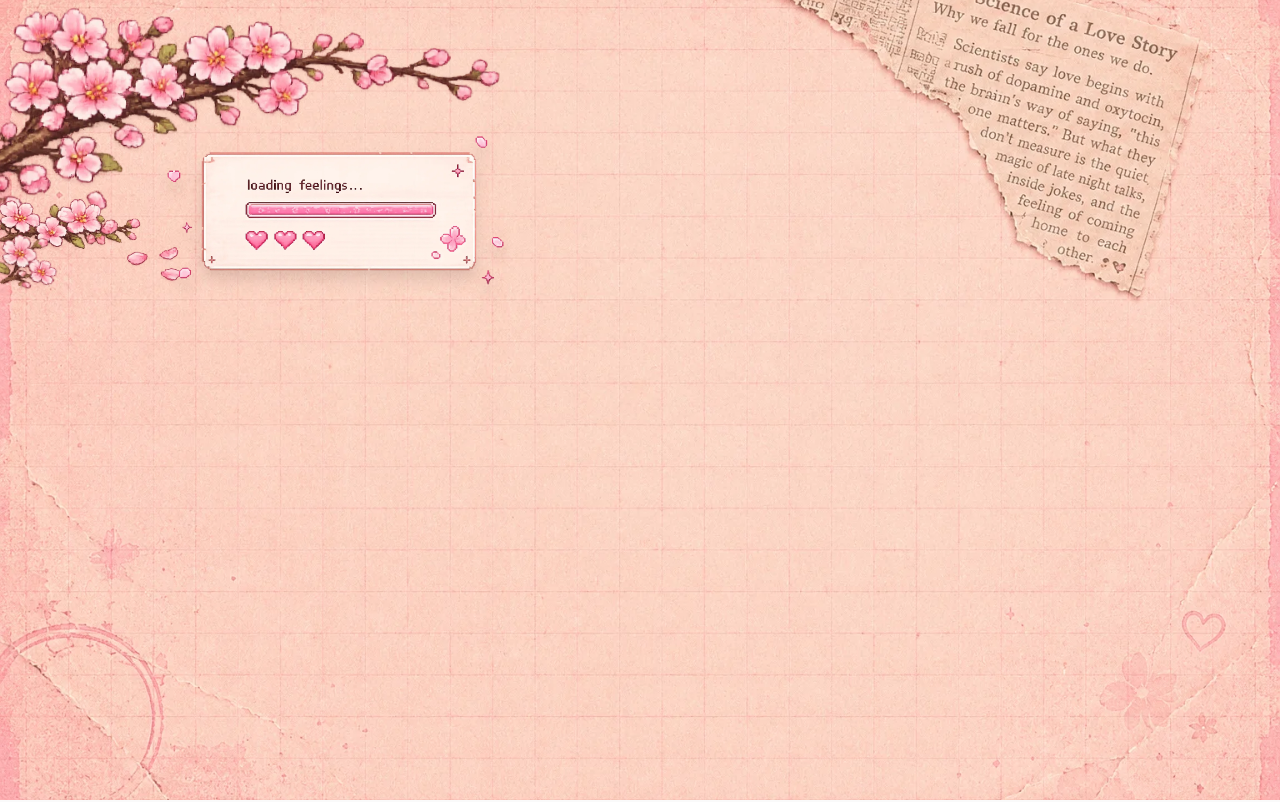
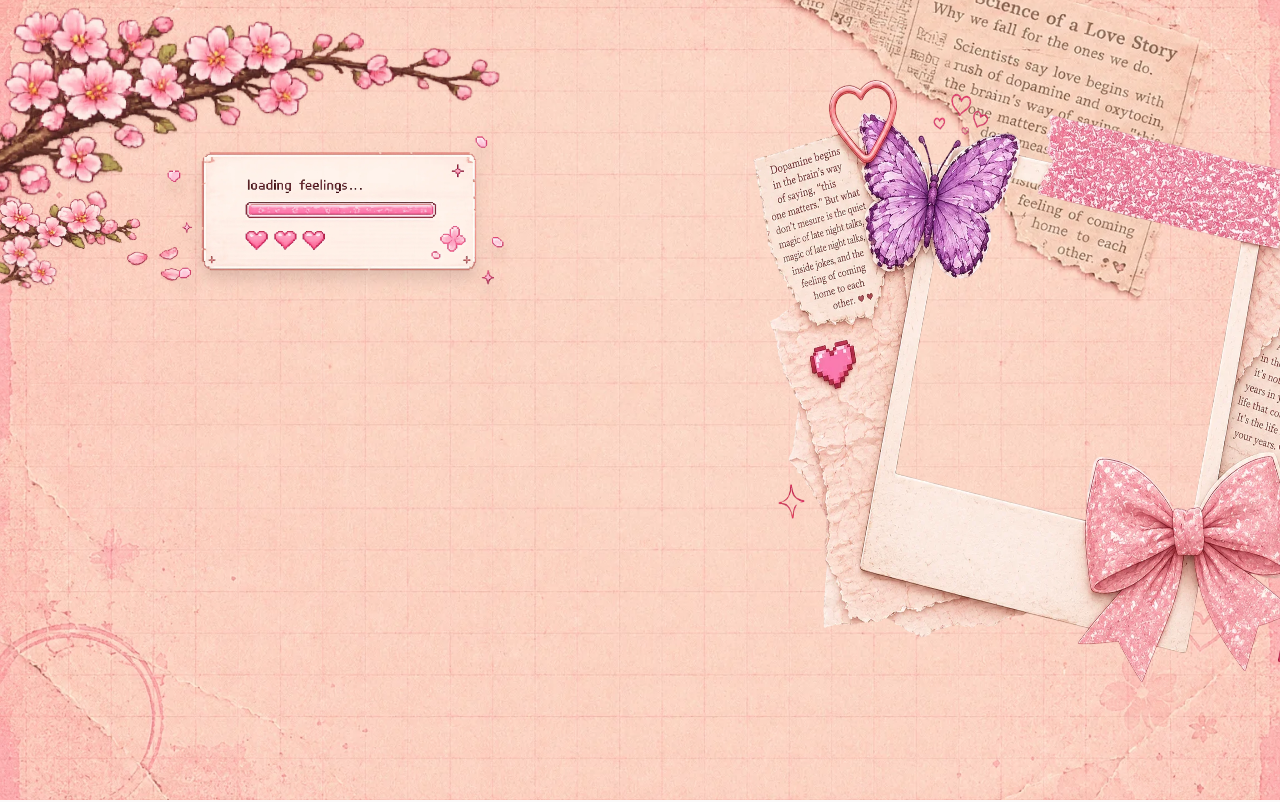
Before and after one commit to itisrohit/B, a Next.js app: page / in a window 1280 px wide. Shown: the top 802 px of the page. Built offline with nearby package versions, Linux system fonts and the light colour scheme.

Commit message:
Style Hero: position loading card top-left, add scalable photo cluster with transform-origin

```diff
--- a/src/components/sections/Hero.tsx
+++ b/src/components/sections/Hero.tsx
@@ -71,7 +71,7 @@ export function Hero({
         />
       </div>
 
-      {/* Loading Card - Top Left (reaches Sakura Layer 1) */}
+      {/* Centered Loading Card */}
       <div className="absolute z-20 top-5 left-16 sm:top-10 sm:left-28 md:top-14 md:left-40 w-[90%] max-w-[180px] sm:max-w-[270px] md:max-w-[360px] h-[145px] sm:h-[225px] md:h-[300px] pointer-events-none select-none">
         <Image
           src="/assets/decorations/loading/loading-card-v1.webp"
@@ -83,6 +83,21 @@ export function Hero({
         />
       </div>
 
+      {/* Hero Photo Cluster (Scrapbook spread right side) */}
+      <div
+        className="absolute z-20 top-0 -right-8 sm:top-1 sm:-right-12 md:top-2 md:-right-16 w-[299px] h-[351px] sm:w-[522px] sm:h-[535px] md:w-[745px] md:h-[765px] pointer-events-none select-none"
+        style={{ transformOrigin: "top right", transform: "scale(0.88) scaleY(1.1) scaleX(0.95)" }}
+      >
+        <Image
+          src="/assets/decorations/photos/hero-photo-cluster-v1.webp"
+          alt="Hero Photo Cluster"
+          fill
+          priority
+          sizes="(max-width: 640px) 299px, (max-width: 768px) 522px, 745px"
+          className="object-contain rotate-[5deg]"
+        />
+      </div>
+
       {/* Children elements (Custom built in Chapter 1) */}
       <div className="relative z-10 w-full max-w-6xl mx-auto flex flex-col items-center">
         {children}
```
Also changed, not shown: public/assets/decorations/photos/hero-photo-cluster-v1.webp (added).
